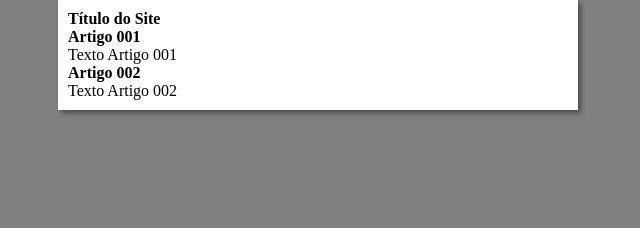
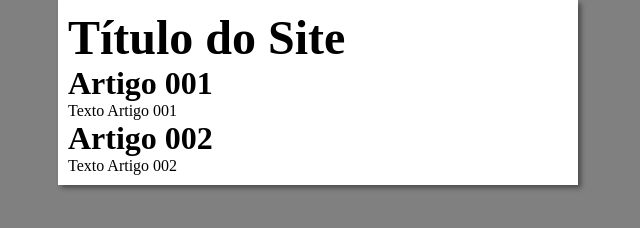
Before and after one commit to Luiza029/Projeto-Site, a plain HTML site: page index.html in a window 1280 px wide. Shown: the whole page, without its empty margins (322-962 px from the left). Drawn offline with Linux system fonts and the light colour scheme.

Commit message:
Update style.css

```diff
--- a/estilo/style.css
+++ b/estilo/style.css
@@ -14,3 +14,11 @@ main{
     padding: 10px;
     box-shadow: 3px 3px 5px rgba(0, 0, 0, 0.425);
 }
+
+h1{
+    font-size: 3em;
+}
+
+h2{
+    font-size: 2em;
+}
```
